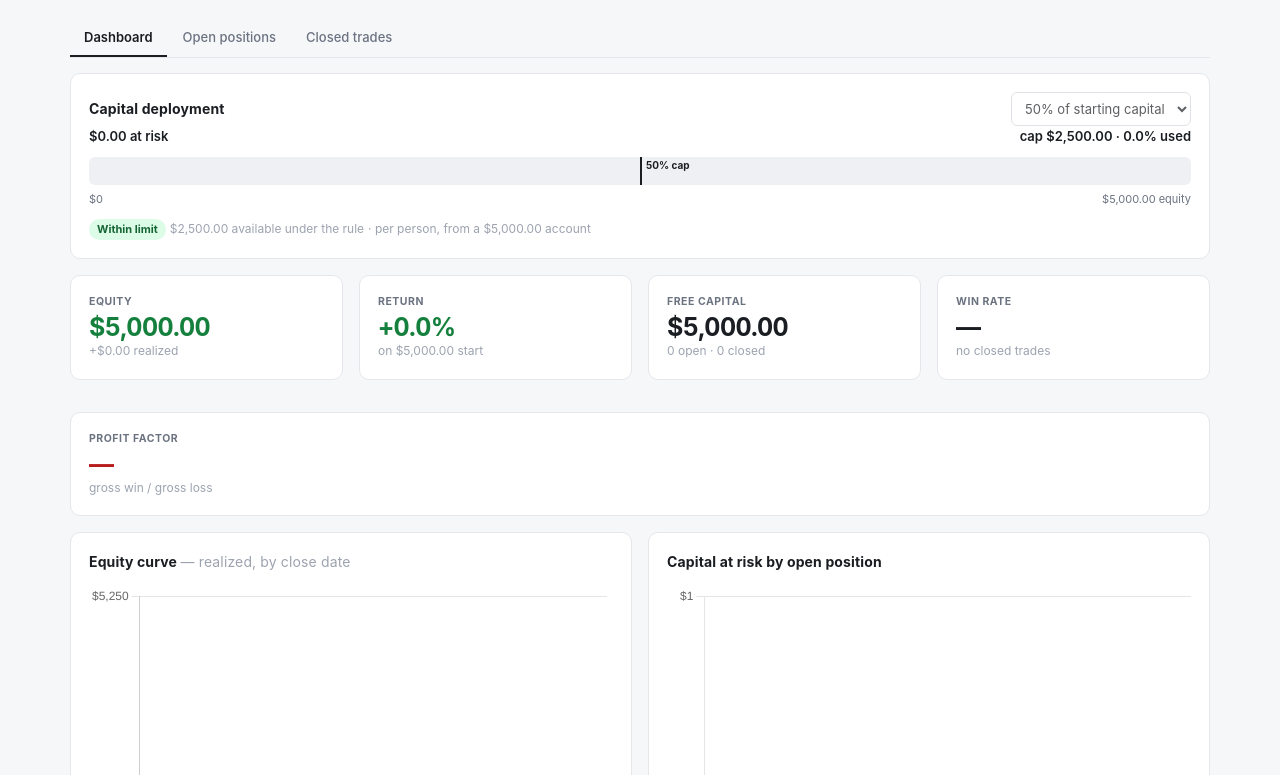
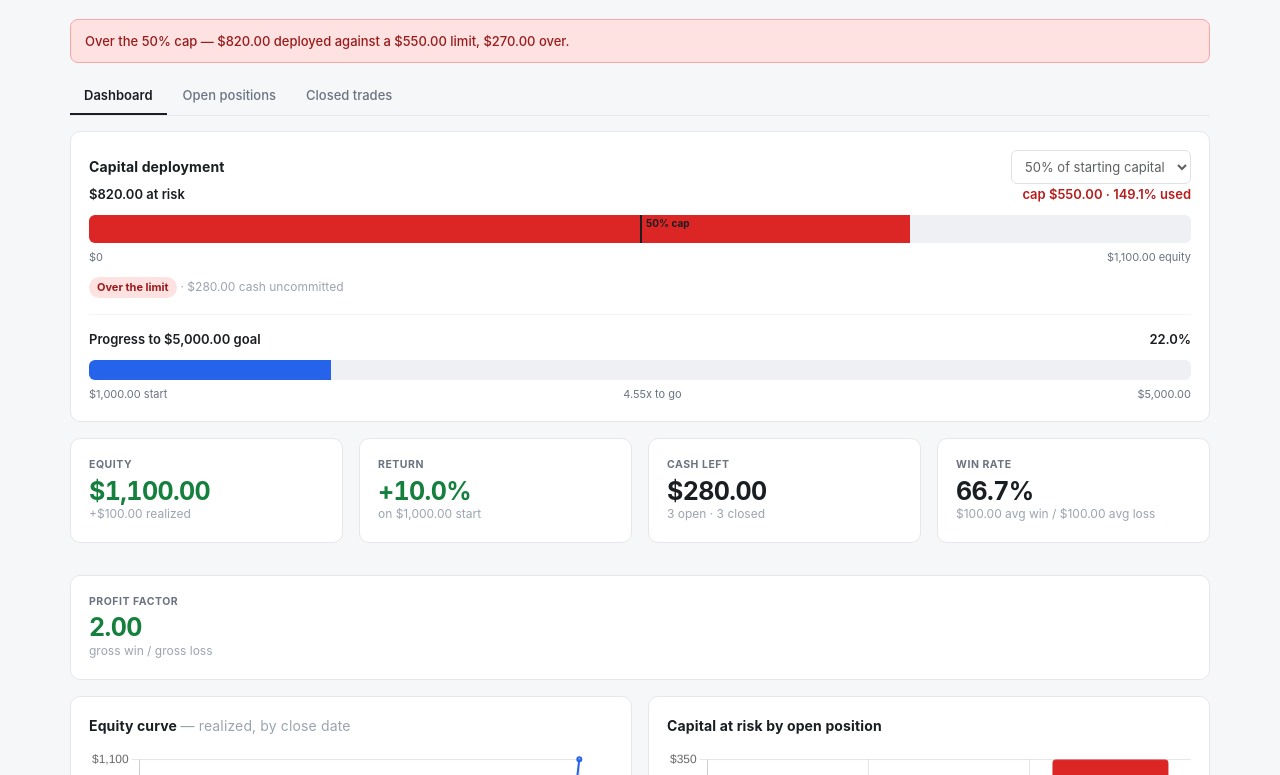
Before and after one commit to Ureddy-org/options-5k, a plain HTML site: page index.html in a window 1280 px wide. Shown: the part 83-858 px from the top of the page. Drawn offline with nearby package versions, Linux system fonts and the light colour scheme.

Commit message:
1k stake, 5k goal; import spreadsheet trades

```diff
--- a/data.json
+++ b/data.json
@@ -1,7 +1,126 @@
 {
-  "name": "5K Options Challenge",
-  "start": 5000,
-  "basis": "start",
+  "name": "1K to 5K Options Challenge",
+  "start": 1000,
+  "goal": 5000,
+  "basis": "equity",
   "updated": "2026-08-20",
-  "trades": []
+  "trades": [
+    {
+      "id": "v0818",
+      "date": "2026-08-18",
+      "ticker": "V",
+      "strat": "other",
+      "qty": 1,
+      "expiry": "",
+      "dir": "debit",
+      "price": 3.02,
+      "width": 0,
+      "feeIn": 0,
+      "iv": "",
+      "delta": "",
+      "spot": "",
+      "riskOverride": 302,
+      "by": "",
+      "notes": "Migrated from spreadsheet. Bought 302, sold 404.",
+      "legs": [],
+      "exit": { "date": "2026-08-18", "price": 4.04, "fee": 0, "outcome": "closed" }
+    },
+    {
+      "id": "spy0818a",
+      "date": "2026-08-18",
+      "ticker": "SPY",
+      "strat": "other",
+      "qty": 1,
+      "expiry": "",
+      "dir": "debit",
+      "price": 1.24,
+      "width": 0,
+      "feeIn": 0,
+      "iv": "",
+      "delta": "",
+      "spot": "",
+      "riskOverride": 124,
+      "by": "",
+      "notes": "157 initial bet +17 sell leg close -50 sell leg add. Net basis 124, closed at 24.",
+      "legs": [],
+      "exit": { "date": "2026-08-18", "price": 0.24, "fee": 0, "outcome": "closed" }
+    },
+    {
+      "id": "spy0818b",
+      "date": "2026-08-18",
+      "ticker": "SPY",
+      "strat": "other",
+      "qty": 1,
+      "expiry": "",
+      "dir": "debit",
+      "price": 2.34,
+      "width": 0,
+      "feeIn": 0,
+      "iv": "",
+      "delta": "",
+      "spot": "",
+      "riskOverride": 234,
+      "by": "",
+      "notes": "Migrated from spreadsheet. Bought 234, sold 332.",
+      "legs": [],
+      "exit": { "date": "2026-08-18", "price": 3.32, "fee": 0, "outcome": "closed" }
+    },
+    {
+      "id": "nee0818",
+      "date": "2026-08-18",
+      "ticker": "NEE",
+      "strat": "other",
+      "qty": 1,
+      "expiry": "",
+      "dir": "debit",
+      "price": 1.90,
+      "width": 0,
+      "feeIn": 0,
+      "iv": "",
+      "delta": "",
+      "spot": "",
+      "riskOverride": 190,
+      "by": "",
+      "notes": "Open. Add expiry and strategy type when convenient.",
+      "legs": []
+    },
+    {
+      "id": "cmg0818",
+      "date": "2026-08-18",
+      "ticker": "CMG",
+      "strat": "other",
+      "qty": 1,
+      "expiry": "",
+      "dir": "debit",
+      "price": 2.80,
+      "width": 0,
+      "feeIn": 0,
+      "iv": "",
+      "delta": "",
+      "spot": "",
+      "riskOverride": 280,
+      "by": "",
+      "notes": "Open. Add expiry and strategy type when convenient.",
+      "legs": []
+    },
+    {
+      "id": "spy0818c",
+      "date": "2026-08-18",
+      "ticker": "SPY",
+      "strat": "other",
+      "qty": 1,
+      "expiry": "",
+      "dir": "debit",
+      "price": 3.50,
+      "width": 0,
+      "feeIn": 0,
+      "iv": "",
+      "delta": "",
+      "spot": "",
+      "riskOverride": 350,
+      "by": "",
+      "notes": "Open. Add expiry and strategy type when convenient.",
+      "legs": []
+    }
+  ]
 }
--- a/index.html
+++ b/index.html
@@ -82,7 +82,7 @@ summary { cursor: pointer; font-size: 12px; color: #6b7280; font-weight: 650; }
 <div class="topbar">
   <div>
     <h1>5K Options Challenge</h1>
-    <div class="sub" id="subline">One model portfolio · everyone mirrors these trades in their own $5,000 account</div>
+    <div class="sub" id="subline">One model portfolio · everyone mirrors these trades in their own account · 50% capital-at-risk cap</div>
   </div>
   <div style="display:flex;gap:8px;align-items:center">
     <span class="mode" id="modeBadge">View only</span>
@@ -233,6 +233,7 @@ summary { cursor: pointer; font-size: 12px; color: #6b7280; font-weight: 650; }
     <h2>Fund settings</h2>
     <div class="grid">
       <div><label>Starting capital ($)</label><input type="number" id="sStart" step="100"></div>
+      <div><label>Goal ($)</label><input type="number" id="sGoal" step="100"><div class="hint">0 hides the progress bar</div></div>
       <div><label>Cap basis</label><select id="sBasis">
         <option value="start">50% of starting capital</option>
         <option value="equity">50% of current equity</option>
@@ -276,7 +277,7 @@ git push</pre>
 
 <script>
 const KEY = "options5k.model.v2";
-const DEFAULTS = { name: "5K Options Challenge", start: 5000, basis: "start", trades: [], updated: null };
+const DEFAULTS = { name: "1K to 5K Options Challenge", start: 1000, goal: 5000, basis: "equity", trades: [], updated: null };
 let db = null, published = null, closingId = null, charts = {}, EDIT = false;
 
 /* ---------- helpers ---------- */
@@ -334,7 +335,10 @@ function stats() {
     avgLoss: losses.length ? grossL / losses.length : 0,
     profitFactor: grossL > 0 ? grossW / grossL : (grossW > 0 ? Infinity : null),
     retPct: start > 0 ? realized / start : 0,
-    toTarget: start > 0 ? equity / (start * 2) : 0
+    goal: Number(db.goal) || 0,
+    goalPct: db.goal ? equity / Number(db.goal) : 0,
+    goalMult: db.goal && equity > 0 ? Number(db.goal) / equity : 0,
+    cash: equity - deployed
   };
 }
 
@@ -402,12 +406,23 @@ function render() {
     <div style="margin-top:9px">${s.breach
       ? `<span class="pill bad">Over the limit</span>`
       : `<span class="pill ok">Within limit</span> <span class="muted" style="font-size:12px">${money(Math.max(0, s.cap - s.deployed))} available under the rule</span>`}
-      <span class="muted" style="font-size:12px"> · per person, from a ${money(s.start)} account</span></div>`;
+      <span class="muted" style="font-size:12px"> · ${money(s.cash)} cash uncommitted</span></div>
+    ${s.goal ? `<div style="margin-top:16px;padding-top:14px;border-top:1px solid #f3f4f6">
+      <div style="display:flex;justify-content:space-between;font-size:13px;font-weight:600">
+        <span>Progress to ${money(s.goal)} goal</span>
+        <span>${pct(s.goalPct)}</span>
+      </div>
+      <div class="gauge" style="height:20px"><div class="fill" style="width:${Math.min(100, s.goalPct * 100)}%;background:#2563eb"></div></div>
+      <div style="display:flex;justify-content:space-between;font-size:11px;color:#6b7280">
+        <span>${money(s.start)} start</span>
+        <span>${s.goalMult > 1 ? `${s.goalMult.toFixed(2)}x to go` : "goal reached"}</span>
+        <span>${money(s.goal)}</span>
+      </div></div>` : ""}`;
 
   document.getElementById("statRow").innerHTML = [
     ["Equity", money(s.equity), s.realized >= 0 ? "pos" : "neg", `${s.realized >= 0 ? "+" : ""}${money(s.realized)} realized`],
     ["Return", (s.retPct >= 0 ? "+" : "") + pct(s.retPct), s.retPct >= 0 ? "pos" : "neg", `on ${money(s.start)} start`],
-    ["Free capital", money(s.free), s.free >= 0 ? "" : "neg", `${s.nOpen} open · ${s.nClosed} closed`],
+    ["Cash left", money(s.cash), s.cash >= 0 ? "" : "neg", `${s.nOpen} open · ${s.nClosed} closed`],
     ["Win rate", s.winRate == null ? "—" : pct(s.winRate), "", s.nClosed ? `${money(s.avgWin)} avg win / ${money(s.avgLoss)} avg loss` : "no closed trades"],
     ["Profit factor", s.profitFactor == null ? "—" : (s.profitFactor === Infinity ? "∞" : s.profitFactor.toFixed(2)), s.profitFactor && s.profitFactor >= 1 ? "pos" : "neg", "gross win / gross loss"]
   ].map(([l, v, c, sub]) => `<div class="card"><div class="statlbl">${l}</div><div class="stat ${c}">${v}</div><div class="muted" style="font-size:12px">${sub}</div></div>`).join("");
@@ -415,6 +430,7 @@ function render() {
   renderOpen(); renderClosed(); renderStrat(); renderCharts();
   if (EDIT) {
     document.getElementById("sStart").value = db.start;
+    document.getElementById("sGoal").value = db.goal || 0;
     document.getElementById("sBasis").value = db.basis;
     document.getElementById("sName").value = db.name;
     updatePreview();
@@ -644,6 +660,7 @@ function saveSettings() {
   const v = Number(document.getElementById("sStart").value);
   if (!v || v <= 0) return alert("Starting capital must be a positive number.");
   db.start = v;
+  db.goal = Number(document.getElementById("sGoal").value) || 0;
   db.basis = document.getElementById("sBasis").value;
   db.name = document.getElementById("sName").value.trim() || "5K Options Challenge";
   save(); render();
```
